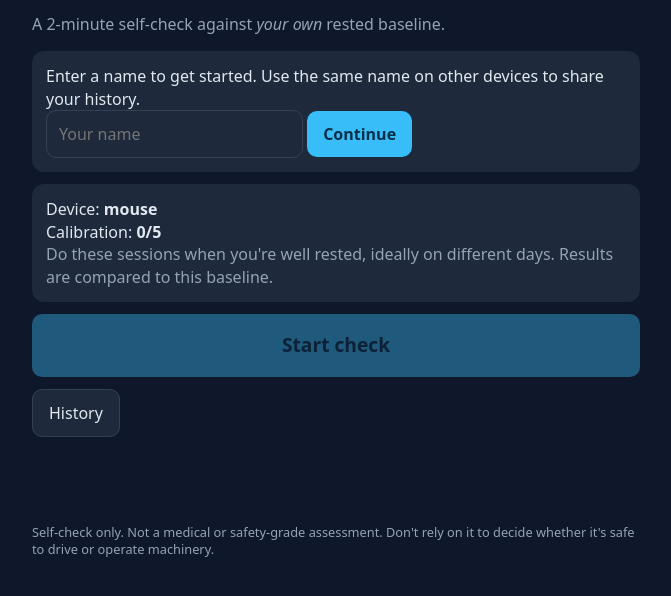
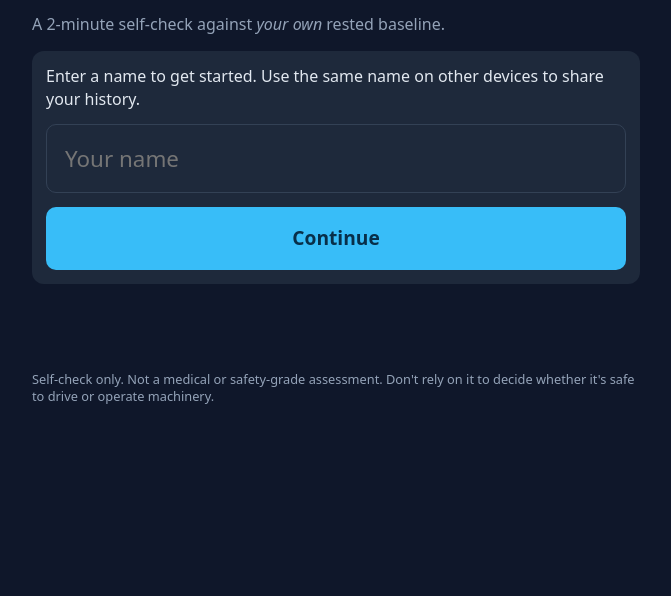
Before and after one commit to mm0/pvt-check, a plain HTML site: page index.html in a window 1280 px wide. Shown: the part 60-656 px from the top of the page, without its empty margins (304-975 px from the left). Drawn offline with Linux system fonts and the light colour scheme.

Commit message:
Hide start until a name is entered; enlarge name input

```diff
--- a/app.js
+++ b/app.js
@@ -87,9 +87,16 @@
 
   // --- cloud sync (optional; see sync.js) -----------------------------------
   let syncMsg = '';
+  let syncGaveUp = false; // sync.js never loaded (offline / blocked): fall back to local-only
   function renderAuth() {
     const el = $('#auth');
     el.textContent = '';
+    // Until a name is entered, show only the name prompt (no start button, status or history).
+    // While the sync module is still loading we hold off too, so the start button never flashes up.
+    const loading = !window.Sync && !syncGaveUp;
+    const needName = loading || (!!window.Sync && !Sync.name());
+    for (const id of ['#start', '#status', '#histRow']) $(id).hidden = needName;
+    if (loading) return;
     if (!window.Sync) { el.textContent = 'Cloud sync unavailable (using this device only).'; return; }
     const name = Sync.name();
     $('#start').disabled = !name; // a name is required before starting (syncs automatically)
@@ -104,18 +111,20 @@
       el.append('Enter a name to get started. Use the same name on other devices to share your history.');
       el.append(document.createElement('br'));
       const input = document.createElement('input');
+      input.className = 'name-input';
       input.placeholder = 'Your name';
       input.maxLength = 32;
       input.autocapitalize = 'none';
+      input.autocomplete = 'off';
       const btn = document.createElement('button');
-      btn.className = 'primary';
+      btn.className = 'primary big-btn';
       btn.textContent = 'Continue';
       btn.onclick = () => {
         try { Sync.setName(input.value); } catch (e) { $('#notice').textContent = e.message; return; }
         syncNow();
       };
       input.onkeydown = (e) => { if (e.key === 'Enter') btn.click(); };
-      el.append(input, ' ', btn);
+      el.append(input, btn);
     }
   }
 
@@ -241,5 +250,9 @@
     renderHistory();
   };
   renderHome();
-  if (window.Sync) syncNow(); else addEventListener('sync-ready', syncNow, { once: true });
+  if (window.Sync) syncNow();
+  else {
+    addEventListener('sync-ready', syncNow, { once: true });
+    setTimeout(() => { if (!window.Sync) { syncGaveUp = true; renderAuth(); } }, 4000);
+  }
 })();
--- a/index.html
+++ b/index.html
@@ -21,7 +21,7 @@
       <div id="auth" class="card"></div>
       <div id="status" class="card"></div>
       <button class="primary big-btn" id="start">Start check</button>
-      <div class="row">
+      <div class="row" id="histRow">
         <button id="showHistory">History</button>
       </div>
       <p id="notice" class="notice"></p>
--- a/style.css
+++ b/style.css
@@ -10,6 +10,8 @@ main { max-width: 640px; margin: 0 auto; padding: 16px;
   padding-left: max(16px, env(safe-area-inset-left));
   padding-right: max(16px, env(safe-area-inset-right)); }
 /* 16px+ stops iOS Safari from zooming the page when the field is focused */
+[hidden] { display: none !important; }
+.name-input { display: block; width: 100%; font-size: 1.4rem !important; padding: 18px !important; margin: 14px 0; }
 input { font: inherit; font-size: 16px; color: var(--fg); background: var(--card);
   border: 1px solid #334155; border-radius: 10px; padding: 12px; max-width: 100%; }
 h1, h2 { margin: .3em 0; }
```
